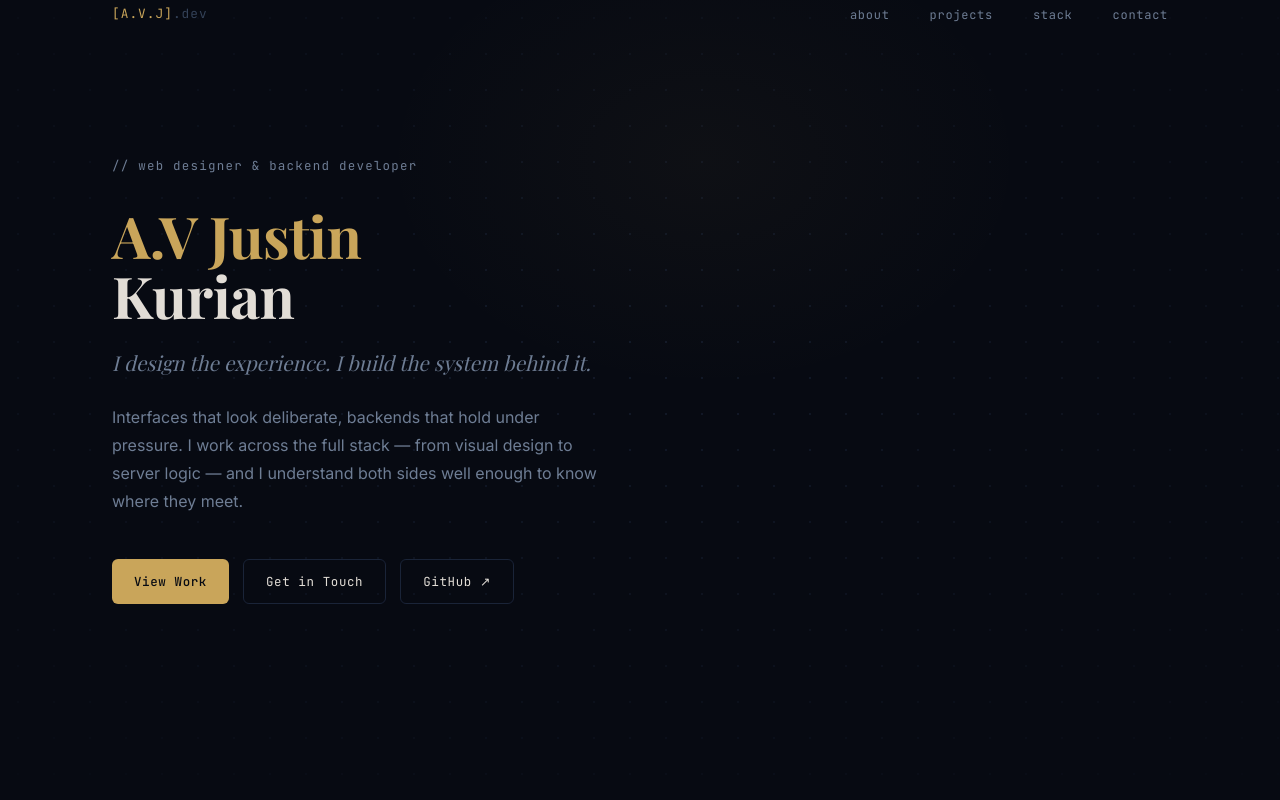
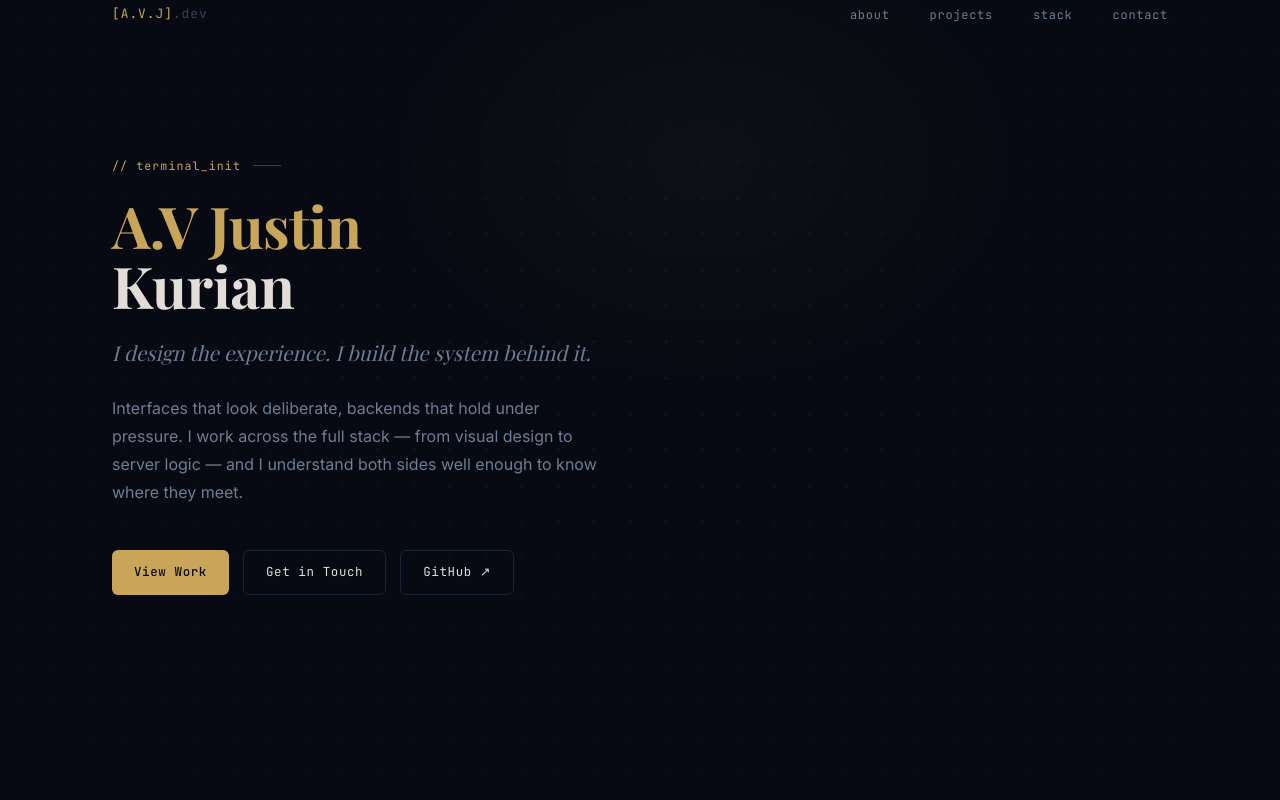
Before and after one commit to LucidAdventurer/portfolio, a plain HTML site: page index.html in a window 1280 px wide. Shown: the top 800 px of the page. Drawn offline with nearby package versions, Linux system fonts and the light colour scheme.

Commit message:
fixed intro header?

```diff
--- a/index.html
+++ b/index.html
@@ -838,20 +838,24 @@
     <section id="intro">
         <div class="container">
             <div class="intro-content">
-                <p class="intro-eyebrow">// web designer & backend developer</p>
-                <h1 class="intro-name">
+                <div class="label">// terminal_init</div>
+
+                <h1 class="intro-name reveal d1">
                     <span class="intro-name-line">
                         <span class="intro-name-gold">A.V Justin</span>
                     </span>
                     <span class="intro-name-line">Kurian</span>
                 </h1>
-                <p class="intro-tagline">I design the experience. I build the system behind it.</p>
-                <p class="intro-desc">
+
+                <p class="intro-tagline reveal d2">I design the experience. I build the system behind it.</p>
+
+                <p class="intro-desc reveal d3">
                     Interfaces that look deliberate, backends that hold under pressure.
                     I work across the full stack — from visual design to server logic —
                     and I understand both sides well enough to know where they meet.
                 </p>
-                <div class="intro-cta">
+
+                <div class="intro-cta reveal d4">
                     <a href="#projects" class="btn btn-primary">View Work</a>
                     <a href="#contact" class="btn btn-outline">Get in Touch</a>
                     <a href="https://github.com/LucidAdventurer" target="_blank" rel="noopener" class="btn btn-outline">GitHub ↗</a>
```
